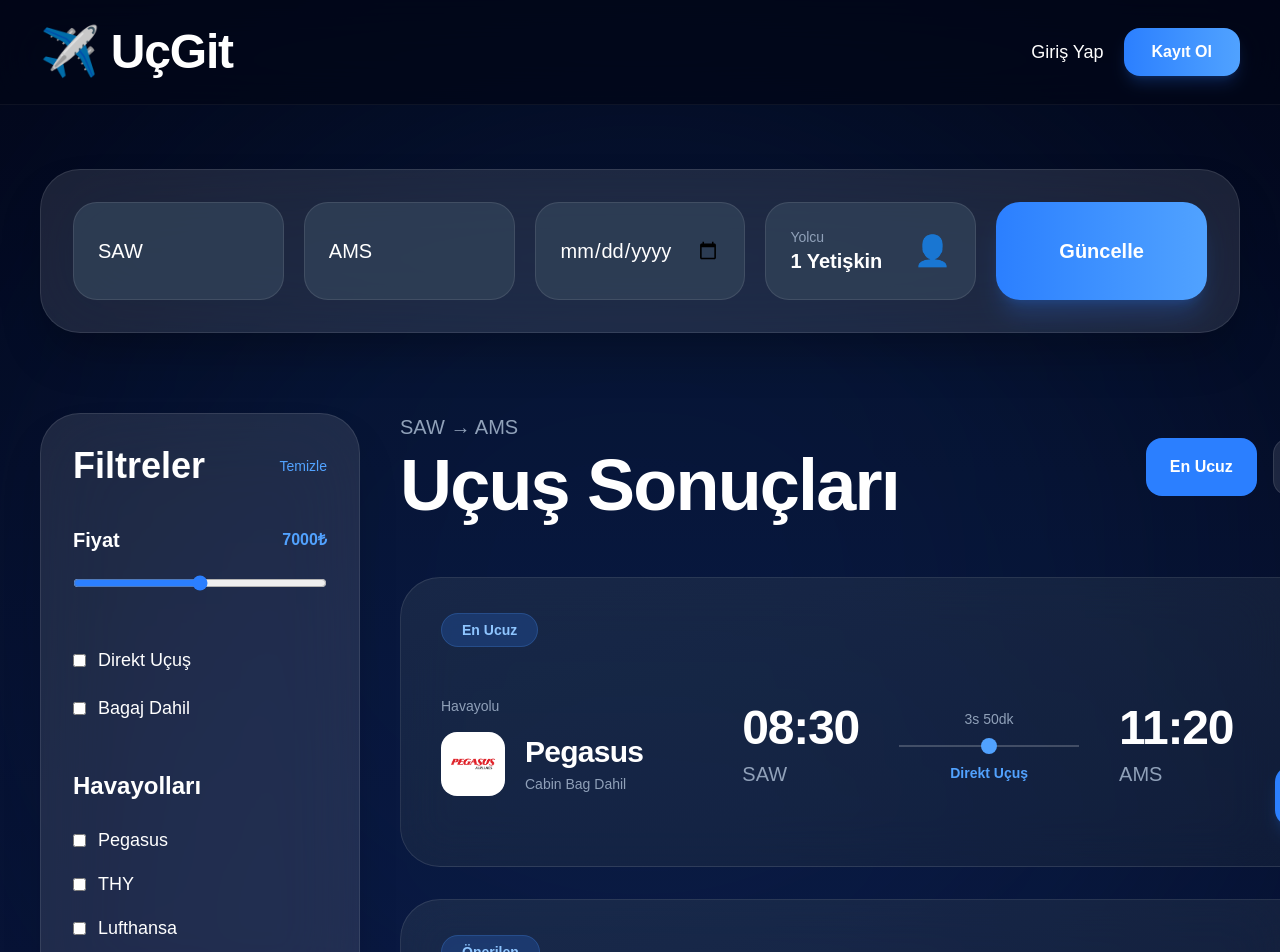
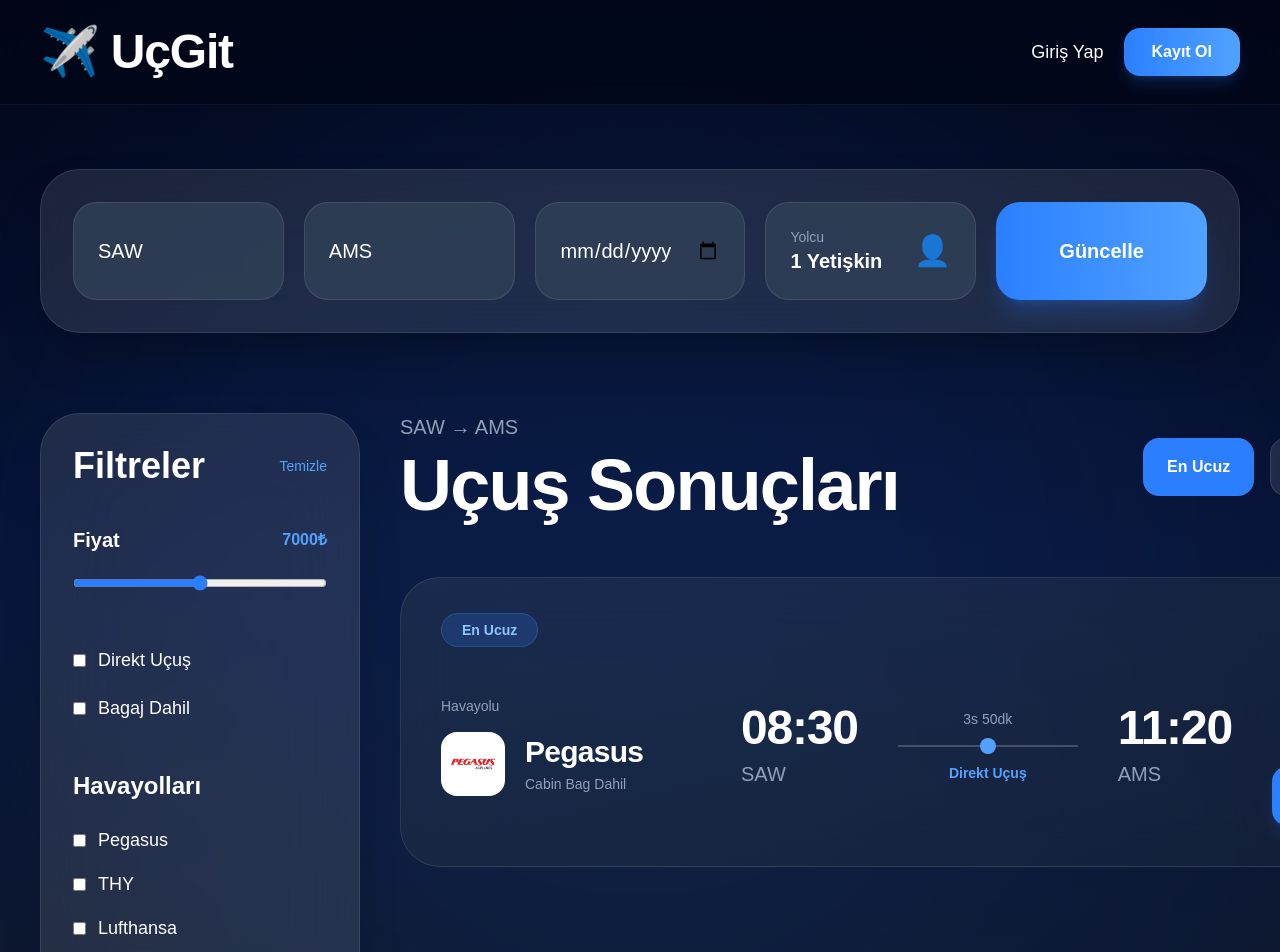
Before and after one commit to melihizzet/flight-platform, a Next.js app: page /flights in a window 1280 px wide. Shown: the top 952 px of the page. Built offline with nearby package versions, Linux system fonts and the light colour scheme.

Commit message:
real flight filtering system

```diff
--- a/app/flights/page.tsx
+++ b/app/flights/page.tsx
@@ -7,7 +7,6 @@ export default function FlightsPage() {
   const searchParams = useSearchParams();
 
   const from = searchParams.get("from") || "SAW";
-
   const to = searchParams.get("to") || "AMS";
 
   const flights = [
@@ -60,10 +59,20 @@ export default function FlightsPage() {
     },
   ];
 
+  // FILTER SYSTEM
+  const filteredFlights = flights.filter((flight) => {
+
+    return (
+      flight.fromCode.toLowerCase().includes(from.toLowerCase()) &&
+      flight.toCode.toLowerCase().includes(to.toLowerCase())
+    );
+
+  });
+
   return (
     <main className="min-h-screen bg-gradient-to-b from-[#020617] via-[#071132] to-[#0f172a] text-white overflow-hidden">
 
-      {/* BACKGROUND GLOW */}
+      {/* BG GLOW */}
       <div className="absolute top-0 left-1/2 -translate-x-1/2 w-[1200px] h-[1200px] bg-blue-500/10 blur-[180px] rounded-full"></div>
 
       {/* NAVBAR */}
@@ -188,7 +197,7 @@ export default function FlightsPage() {
 
             </div>
 
-            {/* CHECKBOXES */}
+            {/* CHECKBOX */}
             <div className="space-y-5">
 
               <label className="flex items-center gap-3 text-lg">
@@ -280,10 +289,27 @@ export default function FlightsPage() {
 
             </div>
 
+            {/* NO RESULT */}
+            {filteredFlights.length === 0 && (
+
+              <div className="bg-white/10 border border-white/10 rounded-[40px] p-16 text-center">
+
+                <h2 className="text-4xl font-black mb-4">
+                  Uçuş Bulunamadı
+                </h2>
+
+                <p className="text-slate-400 text-xl">
+                  Farklı bir rota deneyin.
+                </p>
+
+              </div>
+
+            )}
+
             {/* FLIGHT LIST */}
             <div className="space-y-8">
 
-              {flights.map((flight, index) => (
+              {filteredFlights.map((flight, index) => (
 
                 <div
                   key={index}
```
